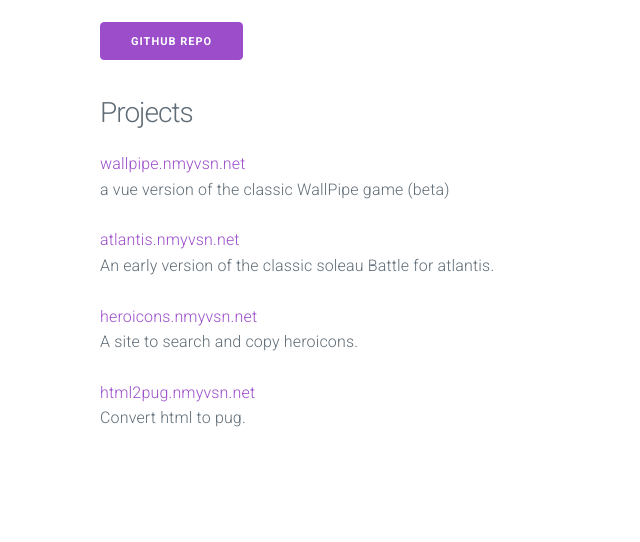
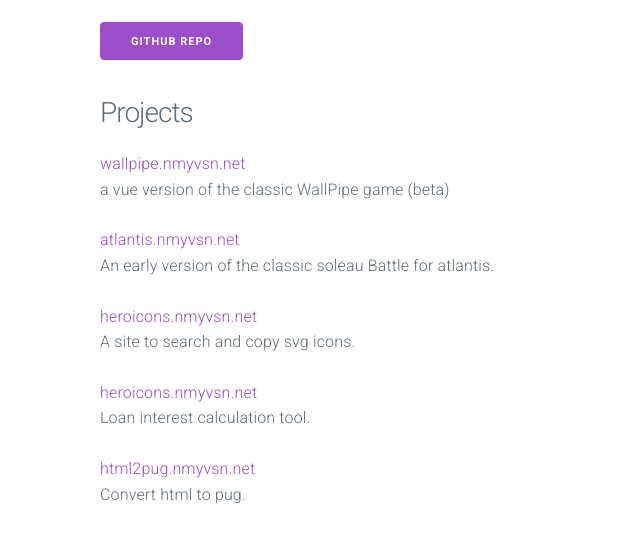
Before and after one commit to NMyVision/nmyvision.net, a plain HTML site: page index.html in a window 1280 px wide. Shown: the part 104-646 px from the top of the page, without its empty margins (0-640 px from the left). Drawn offline with nearby package versions, Linux system fonts and the light colour scheme.

Commit message:
Update index.html

```diff
--- a/index.html
+++ b/index.html
@@ -40,8 +40,13 @@
     </p>
 
     <p>
-      <a href="//heroicons.nmyvsn.net/">heroicons.nmyvsn.net</a></br>
-      A site to search and copy heroicons.
+      <a href="//icons.nmyvsn.net/">heroicons.nmyvsn.net</a></br>
+      A site to search and copy svg icons.
+    </p>
+
+    <p>
+      <a href="//calc.nmyvsn.net/">heroicons.nmyvsn.net</a></br>
+      Loan interest calculation tool.
     </p>
 
     <p>
```
